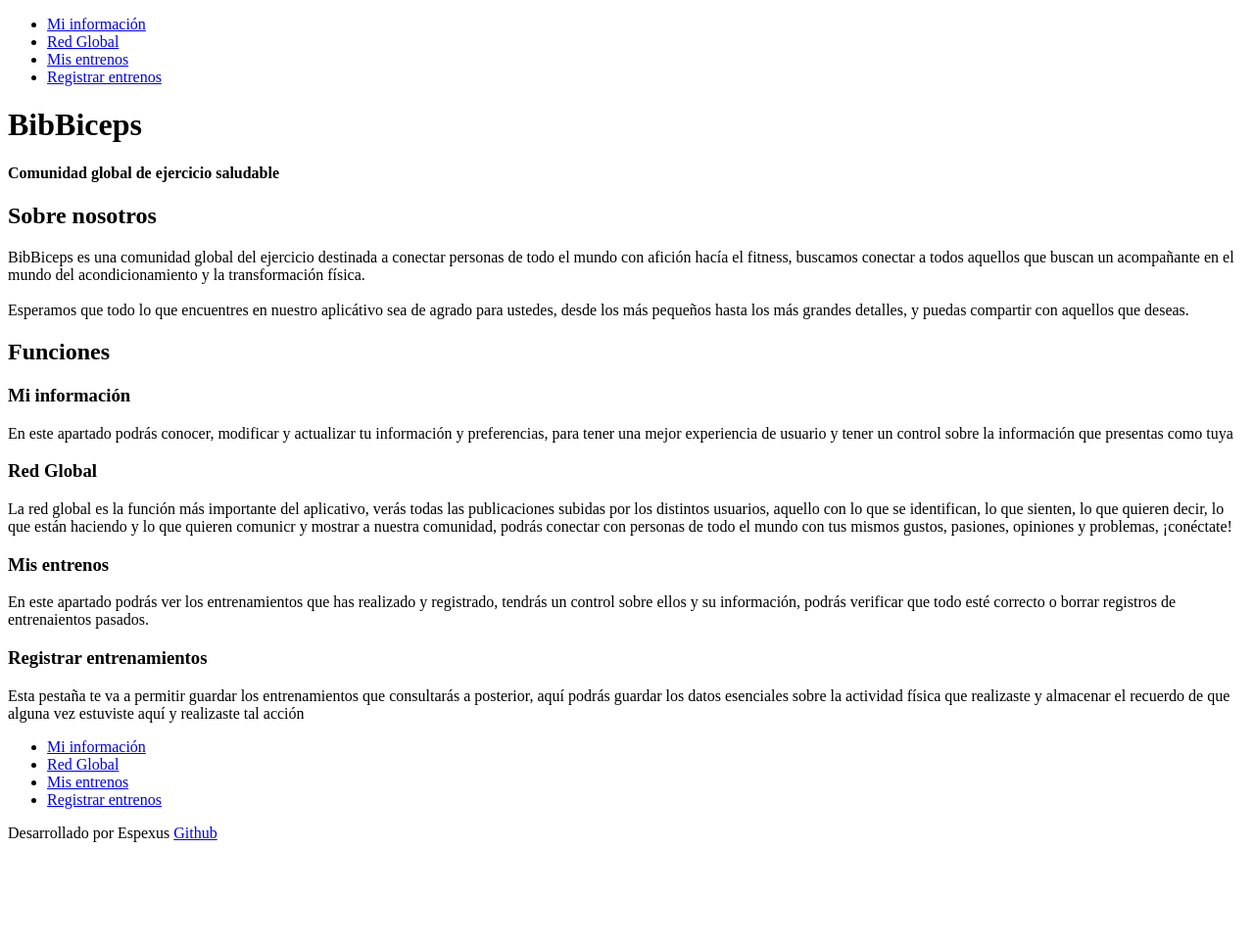
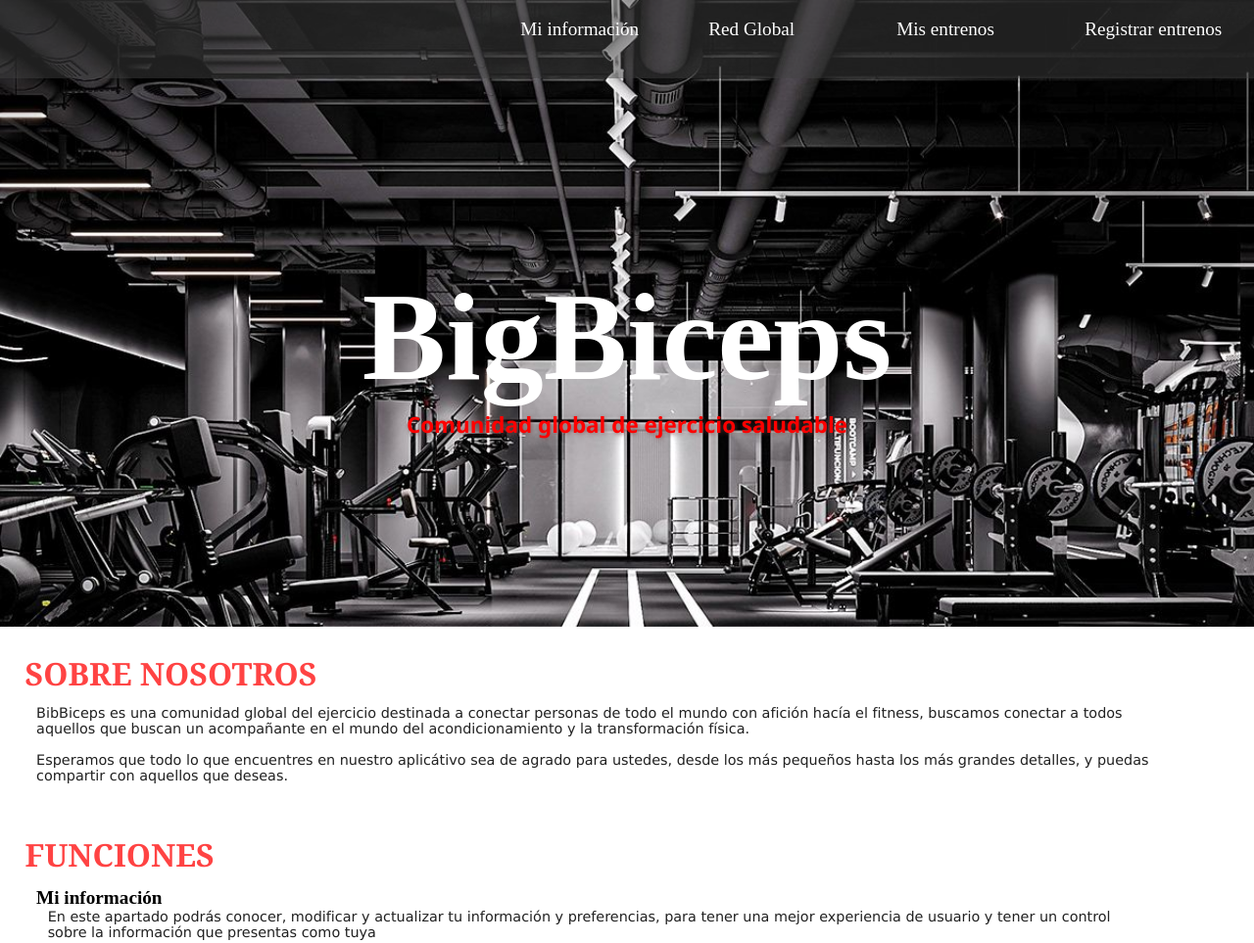
Before and after one commit to Espexus/BigBiceps, a plain HTML site: page frontend/index.html in a window 1280 px wide. Shown: the top 963 px of the page at 98% size. Before the commit the page ends 876 px from the top, so only its background shows below. Drawn offline with Linux system fonts and the light colour scheme.

Commit message:
css de index

```diff
--- /dev/null
+++ b/frontend/css/index.css
@@ -0,0 +1,146 @@
+* {
+    padding: 0;
+    margin: 0;
+}
+html {
+    font-size: 16px;
+}
+
+/* encabezado */
+header {
+    width: 100%;
+    box-sizing: border-box;
+    height: 80vh;
+    background-image: url("../imgs/fondo-gimnasio.jpg");
+    background-attachment: fixed;
+    background-repeat: no-repeat;
+    background-size: cover;
+}
+
+/* menu */
+.menu-superior {
+    background-color: rgba(66, 66, 66, 0.480);
+    height: 10vh;
+}
+.lista-menu {
+    display: flex;
+    width: 100%;
+    box-sizing: border-box;
+    justify-content: right;
+    list-style: none;
+}
+.item-menu {
+    width: 15%;
+}
+.enlace-menu {
+    display: block;
+    color: white;
+    text-decoration: none;
+    width: 100%;
+    padding: 10%;
+    font-size: 1.2em;
+    box-sizing: border-box;
+}
+.enlace-menu:hover {
+    color: rgb(255, 0, 0);
+}
+
+/* titulo */
+.titulo {
+    width: 100%;
+    height: 70vh;
+    display: flex;
+    flex-direction: column;
+    justify-content: center;
+    align-items: center;
+}
+h1 {
+    font-size: 8em;
+    color: white;
+}
+.descripcion {
+    color: red;
+    font-size: 1.4em;
+    font-family: 'Segoe UI', Tahoma, Geneva, Verdana, sans-serif;
+    text-shadow: 1px 1px 4px rgba(122, 69, 69, 0.623);
+}
+
+/* contenido general */
+section {
+    margin: 2% 0;
+    margin-left: 2%;
+    width: 90%;
+    margin-bottom: 4%;
+}
+.subtitulo-principal {
+    color: rgba(255, 62, 62, 0.973);
+    font-size: 2em;
+    margin-bottom: 1%;
+    text-transform: uppercase;
+    font-family:Cambria, Cochin, Georgia, Times, 'Times New Roman', serif;
+}
+p {
+    font-family:'Lucida Sans', 'Lucida Sans Regular', 'Lucida Grande', 'Lucida Sans Unicode', Geneva, Verdana, sans-serif;
+    font-size: 0.9em;
+    color:rgb(33, 33, 33);
+    padding-left: 1%;
+    margin-bottom: 1%;
+}
+
+/* subtitulos de funciones */
+.subtitulo {
+    font-size: 1.2em;
+    padding-left: 1%;
+}
+.funciones p {
+    padding-left: 2%;
+}
+
+/* footer */
+footer {
+    background-color: black;
+    margin: 0;
+    padding: 2%;
+
+}
+.footer-p {
+    border: none;
+    margin: 0;
+    padding: 0;
+    color: white;
+    margin-top: 2%;
+    text-align: center;
+}
+.enlace-footer {
+    color: rgb(194, 194, 194);
+}
+.enlace-footer:hover {
+    color: red;
+}
+
+/* menu footer */
+.menu2 {
+    margin-left: 4%;
+}
+.lista-menu2 {
+    width: 100%;
+    box-sizing: border-box;
+    justify-content: right;
+    list-style: none;
+}
+.item-menu2 {
+    width: 15%;
+}
+.enlace-menu2 {
+    display: block;
+    color: white;
+    text-decoration: none;
+    width: 100%;
+    padding: 5%;
+    font-size: 1em;
+    box-sizing: border-box;
+}
+.enlace-menu2:hover {
+    color: rgb(255, 0, 0);
+    text-decoration: underline;
+}
--- a/frontend/css/login.css
+++ b/frontend/css/login.css
@@ -8,7 +8,7 @@ html {
 
 /* cajas principales */
 .caja-contenido {
-    width: 100wh;
+    width: 100vw;
     height: 100vh;
     display: flex;
     align-items: center;
--- a/frontend/index.html
+++ b/frontend/index.html
@@ -5,12 +5,12 @@
     <meta name="viewport" content="width=device-width, initial-scale=1.0">
     <title>BigBiceps</title>
 
-    <link rel="stylesheet" href="style.css">
+    <link rel="stylesheet" href="css/index.css">
     <link rel="shortcut icon" href="imgs/icono.jpg" type="image/x-icon">
 </head>
 <body>
     <header>
-        <nav>
+        <nav class="menu-superior">
             <ul class="lista-menu">
                 <li class="item-menu"><a href="perfil.html" title="Mi información" class="enlace-menu">Mi información</a></li>
                 <li class="item-menu"><a href="entrenos.html" title="Red Global" class="enlace-menu">Red Global</a></li>
@@ -18,13 +18,14 @@
                 <li class="item-menu"><a href="registrar-entrenos.html" title="Registrar entrenos" class="enlace-menu">Registrar entrenos</a></li>
             </ul>
         </nav>
-
-        <h1>
-            BibBiceps
-        </h1>
-        <h4 class="descripcion">
-            Comunidad global de ejercicio saludable
-        </h4>
+        <div class="titulo">
+            <h1>
+                BigBiceps
+            </h1>
+            <h4 class="descripcion">
+                Comunidad global de ejercicio saludable
+            </h4>
+        </div>
     </header>
 
     <section class="about">
@@ -66,15 +67,15 @@
 
     <footer>
         <nav class="menu2">
-            <ul class="lista-menu">
-                <li class="item-menu"><a href="perfil.html" title="Mi información" class="enlace-menu">Mi información</a></li>
-                <li class="item-menu"><a href="entrenos.html" title="Red Global" class="enlace-menu">Red Global</a></li>
-                <li class="item-menu"><a href="mis-entrenos.html" title="Mis entrenos" class="enlace-menu">Mis entrenos</a></li>
-                <li class="item-menu"><a href="registrar-entrenos.html" title="Registrar entrenos" class="enlace-menu">Registrar entrenos</a></li>
+            <ul class="lista-menu2">
+                <li class="item-menu2"><a href="perfil.html" title="Mi información" class="enlace-menu2">Mi información</a></li>
+                <li class="item-menu2"><a href="entrenos.html" title="Red Global" class="enlace-menu2">Red Global</a></li>
+                <li class="item-menu2"><a href="mis-entrenos.html" title="Mis entrenos" class="enlace-menu2">Mis entrenos</a></li>
+                <li class="item-menu2"><a href="registrar-entrenos.html" title="Registrar entrenos" class="enlace-menu2">Registrar entrenos</a></li>
             </ul>
         </nav>
 
-        <p>Desarrollado por Espexus <a class="enlace-footer" href="https://github.com/Espexus">Github</a></p>
+        <p class="footer-p">Desarrollado por Espexus <a class="enlace-footer" href="https://github.com/Espexus">Github</a></p>
 
     </footer>
 
```
